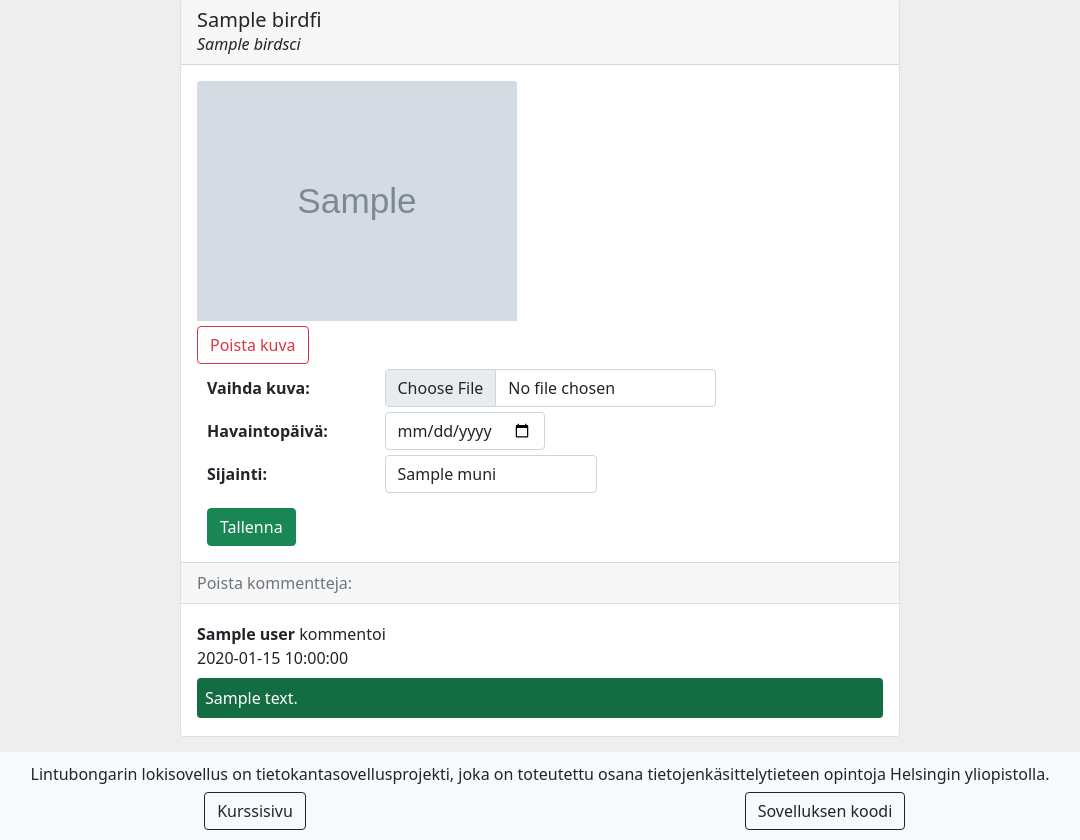
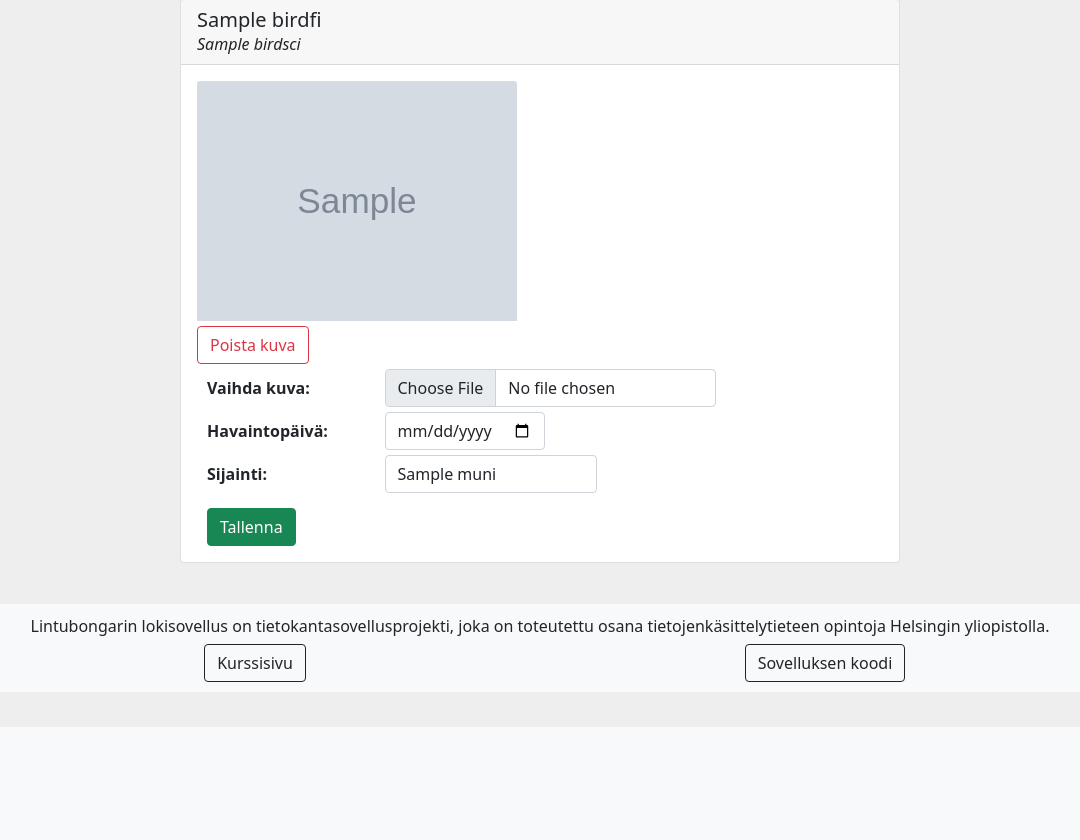
Before and after one commit to Jeemlei/Lintuloki, a Flask app: template app/templates/edit.html in a window 1280 px wide. Shown: the part 81-921 px from the top of the page, without its empty margins (100-1180 px from the left). After the commit the page ends 763 px from the top, so only its background shows below. Run offline with Flask 2, Linux system fonts and the light colour scheme; the template is opened without the code that fills it: most values are stand-ins (such as "Sample title", 1, 10 or a date in 2020); grey boxes marked "Sample" are stand-in pictures.

Commit message:
Removed comments from edit-view

```diff
--- a/app/templates/edit.html
+++ b/app/templates/edit.html
@@ -146,21 +146,6 @@
 				</button>
 			</form>
 		</div>
-		{% if comments %}
-		<div class="card-footer text-muted">Poista kommentteja:</div>
-		<ul class="list-group list-group-flush">
-			{% for comment in comments %}
-			<li class="list-group-item">
-				<p style="margin-top: 10px; margin-bottom: 0.5rem">
-					<b>{{ comment.user }}</b> kommentoi<br />{{ comment.posting_time }}
-				</p>
-				<p class="comment">{{ comment.content }}</p>
-			</li>
-			{% endfor %}
-		</ul>
-		{% else %}
-		<div class="card-footer text-muted">Ei kommentteja</div>
-		{% endif %}
 	</div>
 </div>
 
```
